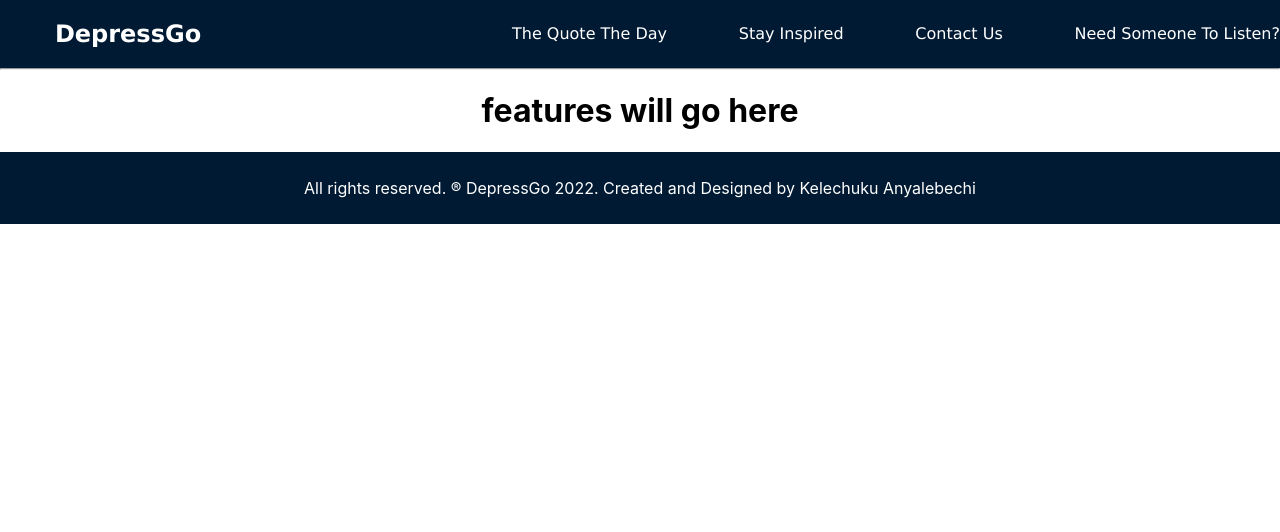
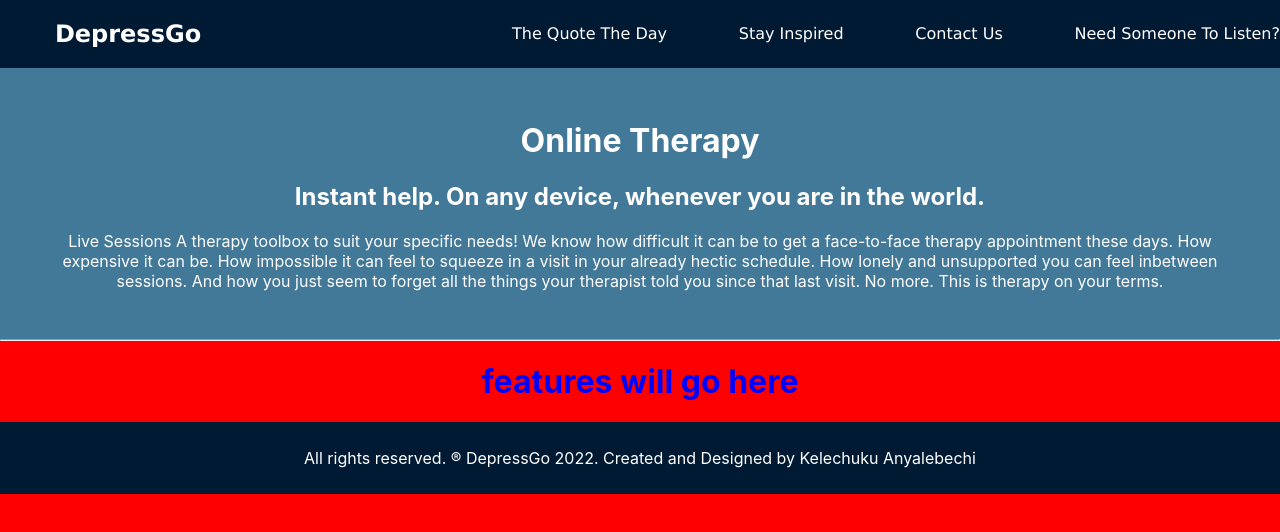
Before and after one commit to kc-anyalebechi/depressgo, a React (Create React App) app: page /NeedHelp in a window 1280 px wide. Shown: the top 532 px of the page. Built offline with nearby package versions, Linux system fonts and the light colour scheme.

Commit message:
working on css and buttons

```diff
--- a/src/App.js
+++ b/src/App.js
@@ -4,7 +4,7 @@ import Header from "./Header/Header";
 import QuoteOfDay from "./QuoteOfDay/QuoteOfDay";
 import StayInspired from "./Main/StayInspired";
 import ContactUs from "./Main/ContactUs";
-import NeedHelp from "./Main/NeedHelp";
+import NeedHelp from "./NeedHelp/NeedHelp";
 import Footer from "./Footer/Footer";
 import { Route, Routes, Navigate } from "react-router-dom";
 import GreenBtn from "./Main/GreenBtn";
@@ -62,7 +62,7 @@ function App() {
             <Route path="/" element={<Home />} />
             <Route path="/Main/QuoteOfDay" element={<QuoteOfDay />} />
             <Route path="/Main/StayInspired" element={<StayInspired />} />
-            <Route path="/Main/NeedHelp" element={<NeedHelp />} />
+            <Route path="/NeedHelp" element={<NeedHelp />} />
             <Route path="/Main/ContactUs" element={<ContactUs />} />
             <Route path="/Main/GreenBtn" element={<GreenBtn />} />
 
--- a/src/Header/Header.js
+++ b/src/Header/Header.js
@@ -16,7 +16,7 @@ function Header() {
           <Link to="/Main/QuoteOfDay"> The Quote The Day </Link>
           <Link to="/Main/StayInspired">Stay Inspired </Link>
           <Link to="/Main/ContactUs">Contact Us </Link>
-          <Link to="/Main/NeedHelp">
+          <Link to="/NeedHelp">
             Need Someone To Listen?
           </Link>
         </div>
--- a/src/Header/header.css
+++ b/src/Header/header.css
@@ -10,6 +10,7 @@
   display: grid;
   grid-template-columns: 1fr 1fr 3fr;
   grid-template-rows: 1fr  ;
+  color: white;
 }
 
 .menu-section .logo {
--- a/src/Home/Home.js
+++ b/src/Home/Home.js
@@ -5,30 +5,26 @@ import "./Home.css";
 function Home() {
   return (
     <div>
-
       <div className="theme-quote">
         <h1>
           <em>“Today is the first day of the rest of your life.”</em>
-          </h1>
-          <h3>
-          ~
-          Charles E. Dederich, Sr
-          </h3>
+        </h1>
+        <h3>~ Charles E. Dederich, Sr</h3>
       </div>
 
+      <div callName="questionSection">
+        <h3>How are you feeling today?</h3>
 
-      <div callName="question-section">
+        <div className="buttons">
+          {/* <div className="greenBtn"> */}
+            <Link to="/Main/GreenBtn">
+              <button>Good</button>
+            </Link>
+          {/* </div> */}
 
-
-          <h3>How are you feeling today?</h3>
-
-
-          <Link to="/Main/GreenBtn">
-            <button>Good</button>
-          </Link>
           <button>Okay</button>
           <button>Not Good</button>
-
+        </div>
       </div>
     </div>
   );
--- a/src/Home/home.css
+++ b/src/Home/home.css
@@ -5,11 +5,29 @@
     color: white;
 }
 
-.question-section {
+.questionSection {
     background-color: red;
-    padding-bottom: 1em;
+padding-bottom: 1em;
 }
+
 
 .feelQ {
     color: yellow;
 }
+
+.greenBtn {
+color: green;
+background-color: red;
+}
+
+.buttons, Link{
+display: flex;
+justify-content: space-evenly;
+background-color: green;
+font-size: 100px;
+}
+
+body {
+    background-color: red;
+    color: blue
+}
--- a/src/Main/GreenBtn.js
+++ b/src/Main/GreenBtn.js
@@ -16,11 +16,11 @@ function GreenBtn() {
 
   return (
 
-    <div>
+    <div className="randomQuote">
 
       <div>
-        <p>"{goodQuotes[randomNumber].quote}"</p>
-        <p>~{goodQuotes[randomNumber].author}</p>
+        <h1>"{goodQuotes[randomNumber].quote}"</h1>
+        <h3>~{goodQuotes[randomNumber].author}</h3>
 
         {/* <Routes>
           <Route path="/Main/GreenBtn" element={<GreenBtn />} />
--- a/src/Main/NeedHelp.js
+++ /dev/null
@@ -1,11 +0,0 @@
-import React from 'react'
-
-function NeedHelp() {
-  return (
-    <div>NeedHelp
-    <h1>Need Help</h1>
-    </div>
-  )
-}
-
-export default NeedHelp
--- /dev/null
+++ b/src/NeedHelp/NeedHelp.css
@@ -0,0 +1,15 @@
+h2 {
+    /* color:black */
+}
+
+div {
+}
+
+
+.NhBody {
+    background-color: #427898;
+    padding: 2em;
+    margin: 0;
+    color: white;
+
+}
--- /dev/null
+++ b/src/NeedHelp/NeedHelp.js
@@ -0,0 +1,21 @@
+import React from 'react'
+import './NeedHelp.css'
+
+function NeedHelp() {
+  return (
+    <div className='NhBody'>
+    <h1>Online Therapy</h1>
+    <h2>Instant help. On any device, whenever you are in the world.</h2>
+<p>Live Sessions
+A therapy toolbox to suit your specific needs!
+
+We know how difficult it can be to get a face-to-face therapy appointment these days. How expensive it can be. How impossible it can feel to squeeze in a visit in your already hectic schedule. How lonely and unsupported you can feel inbetween sessions. And how you just seem to forget all the things your therapist told you since that last visit.
+
+No more. This is therapy on your terms.</p>
+
+
+    </div>
+  )
+}
+
+export default NeedHelp
```
Also changed, not shown: src/Main/GreenBtn.css (added, +7 -0 lines).
